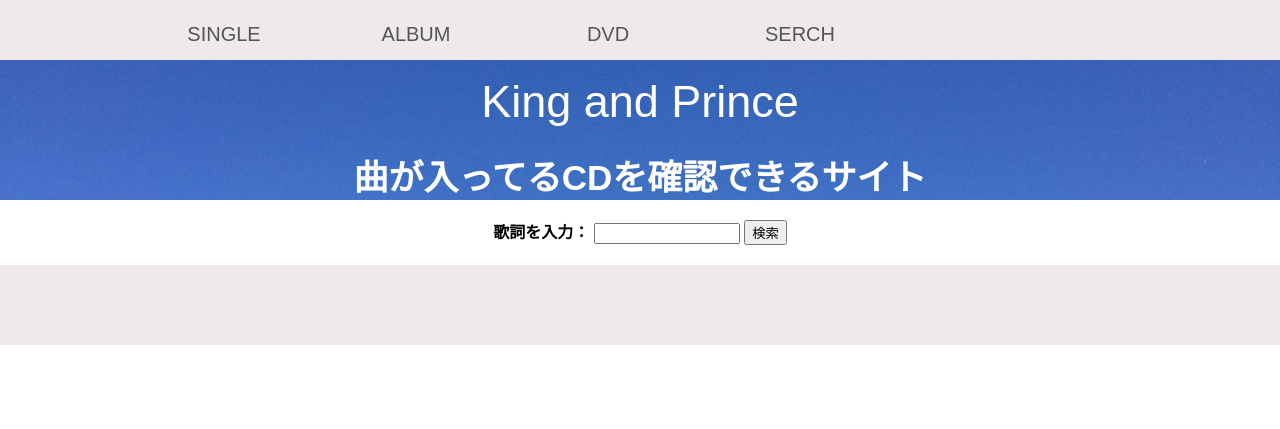
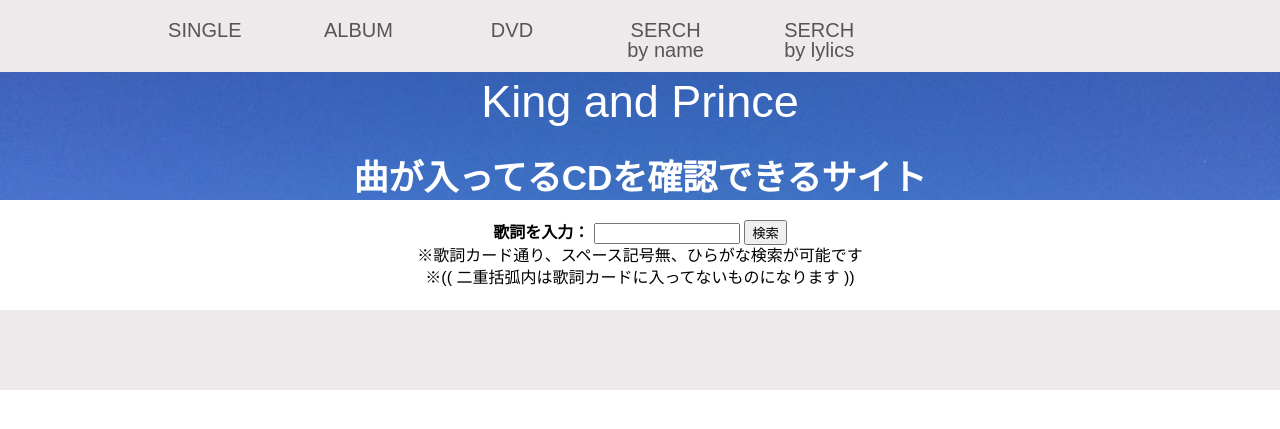
Before and after one commit to KAI-0129/kpmusiclist, a Flask app: page /serch_lylics in a window 1280 px wide. Shown: the top 429 px of the page. Run offline with Flask 2, Linux system fonts and the light colour scheme.

Commit message:
20220812_all_lylics

```diff
--- a/app.py
+++ b/app.py
@@ -61,10 +61,33 @@ def serch_lylics_post():
         print ("lylicsvalue_before:",lylicsvalue_before)
         #全角スペースを半角スペースに変換
         lylicsvalue = lylicsvalue_before.replace('　',' ')
+        #半角?を全角？に変換
+        lylicsvalue = lylicsvalue_before.replace('?','？')
+        #半角!を全角！に変換
+        lylicsvalue = lylicsvalue_before.replace('!','！')
+
         if lylicsvalue =="":
             lylicsvalue = "値を入力してください"
         elif lylicsvalue == " ":
             lylicsvalue = "スペース1つだけでは検索できません"
+        elif lylicsvalue == ",":
+            lylicsvalue = ", 1つだけでは検索できません"
+        elif lylicsvalue == "、":
+            lylicsvalue = "、1つだけでは検索できません"
+        elif lylicsvalue == "「":
+            lylicsvalue = "「1つだけでは検索できません"
+        elif lylicsvalue == "」":
+            lylicsvalue = "」1つだけでは検索できません"
+        elif lylicsvalue == "ー":
+            lylicsvalue = "ー1つだけでは検索できません"
+        elif lylicsvalue == "（":
+            lylicsvalue = "（1つだけでは検索できません"
+        elif lylicsvalue == "）":
+            lylicsvalue = "）1つだけでは検索できません"
+        elif lylicsvalue == "(":
+            lylicsvalue = "(1つだけでは検索できません"
+        elif lylicsvalue == ")":
+            lylicsvalue = ")1つだけでは検索できません"
         else:
             print ("lylicsvalue_after:",lylicsvalue)
 
@@ -73,37 +96,45 @@ def serch_lylics_post():
         c = conn.cursor()
 
         #一致している列をすべてmatch_idsにリストで入れる
+        match_idsdup = []
         match_ids = []
+
 
         #lylics_displayで検索
         c.execute("SELECT distinct music_name,lylics_by,composition_by,lylics_display FROM product_lylics WHERE lylics_display like ? ", ('%' +lylicsvalue+ '%',))
         for row in c.fetchall():
-            match_ids.append({"music_name":row[0],"lylics_by":row[1], "composition_by": row[2], "lylics_display": row[3]})
-            print ("lylics_display:",match_ids)
+            match_idsdup.append({"music_name":row[0],"lylics_by":row[1], "composition_by": row[2], "lylics_display": row[3]})
+            #print ("lylics_display:",match_ids)
 
         #lylics_displayでヒットがなければlylicsで検索
-        if not match_ids:
-            c.execute("SELECT distinct music_name,lylics_by,composition_by,lylics_display FROM product_lylics WHERE lylics like ? ", ('%' +lylicsvalue+ '%',))
-            for row in c.fetchall():
-                match_ids.append({"music_name":row[0],"lylics_by":row[1], "composition_by": row[2], "lylics_display": row[3]})
-            print ("lylics:",match_ids)
+        #if not match_ids:
+        c.execute("SELECT distinct music_name,lylics_by,composition_by,lylics_display FROM product_lylics WHERE lylics like ? ", ('%' +lylicsvalue+ '%',))
+        for row in c.fetchall():
+            match_idsdup.append({"music_name":row[0],"lylics_by":row[1], "composition_by": row[2], "lylics_display": row[3]})
+        #print ("lylics:",match_ids)
 
             #lylicsでヒットがなければlylics_kanaで検索
-            if not match_ids:
-                c.execute("SELECT distinct music_name,lylics_by,composition_by,lylics_display FROM product_lylics WHERE lylics_kana like ? ", ('%' +lylicsvalue+ '%',))
-                for row in c.fetchall():
-                    match_ids.append({"music_name":row[0],"lylics_by":row[1], "composition_by": row[2], "lylics_display": row[3]})
-                print ("lylics_kana:",match_ids)
-                c.close()
-                return render_template("/result_lylics.html",html_name=lylicsvalue,html_match_ids=match_ids)
+        #if not match_ids:
+        c.execute("SELECT distinct music_name,lylics_by,composition_by,lylics_display FROM product_lylics WHERE lylics_kana like ? ", ('%' +lylicsvalue+ '%',))
+        for row in c.fetchall():
+            match_idsdup.append({"music_name":row[0],"lylics_by":row[1], "composition_by": row[2], "lylics_display": row[3]})
+        print ("match_idsdup:",match_idsdup)
 
-            else:
-                c.close()
-                return render_template("/result_lylics.html",html_name=lylicsvalue,html_match_ids=match_ids)
+        def get_unique_list(seq):
+            seen = []
+            return [x for x in seq if x not in seen and not seen.append(x)]
 
-        else:
-            c.close()
-            return render_template("/result_lylics.html",html_name=lylicsvalue,html_match_ids=match_ids)
+        match_ids = get_unique_list(match_idsdup)
+        print ("match_ids:",match_ids)
+        # c.close()
+        #return render_template("/result_lylics.html",html_name=lylicsvalue,html_match_ids=match_ids)
+
+        #else:
+        #    c.close()
+        #    return render_template("/result_lylics.html",html_name=lylicsvalue,html_match_ids=match_ids)
+        #else:
+        c.close()
+        return render_template("/result_lylics.html",html_name=lylicsvalue,html_match_ids=match_ids)
 
 
 if __name__ == "__main__":
--- a/static/CSS/stylesheet.css
+++ b/static/CSS/stylesheet.css
@@ -37,7 +37,8 @@ body {
 }
 
 header {
-	height:60px;
+	margin-top: 0px;
+	height:72px;
 	width: 100%;
 	background-color: #eeeaec;
 	text-align: center;
@@ -57,11 +58,12 @@ header li {
 	width: 25%;
 	height:60px;
 	transition:0.2s;
+	line-height:1;
 }
 
 header li:hover{
 	color:crimson;
-	font-size: 30px;
+	font-size: 25px;
 }
 
 .open{
--- a/static/CSS/stylesheet_sp.css
+++ b/static/CSS/stylesheet_sp.css
@@ -36,7 +36,7 @@ body {
 }
 
 header {
-	height:45px;
+	height:55px;
 	width: 100%;
 	background-color: #eeeaec;
 	text-align: center;
@@ -54,13 +54,14 @@ header ul {
 header li {
 	color: #555;
 	width: 25%;
-	height:20px;
+	height:19px;
 	transition:0.2s;
+	line-height:1;
 }
 
 header li:hover{
 	color:crimson;
-	font-size: 25px;
+	font-size: 23px;
 }
 
 .open{
--- a/templates/base.html
+++ b/templates/base.html
@@ -12,20 +12,6 @@
 	<link rel="stylesheet" type="text/css" media="screen and ( min-width:769px )" href="../static/css/stylesheet.css">
 	<link rel="stylesheet" type="text/css" media="screen and ( max-width:768px )" href="../static/css/stylesheet_sp.css">
 
-    <!--
-        <title>Music list of King and Prince </title>
-    -->
-
-
-    <!-- Global site tag (gtag.js) - Google Analytics
-    <script async src="https://www.googletagmanager.com/gtag/js?id=G-ZF7EK5T707"></script>
-    <script>
-        window.dataLayer = window.dataLayer || [];
-        function gtag(){dataLayer.push(arguments);}
-        gtag('js', new Date());
-        gtag('config', 'G-ZF7EK5T707');
-    </script>
-     -->
 
 </head>
 
@@ -35,7 +21,8 @@
             <li><a href="/">SINGLE</a></li>
             <li><a href="/album">ALBUM</a></li>
             <li><a href="/dvd">DVD</a></li>
-            <li><a href="/serch_music">SERCH</a></li>
+            <li><a href="/serch_music">SERCH<br>by name</a></li>
+            <li><a href="/serch_lylics">SERCH<br>by lylics</a></li>
         </ul>
     </header>
     <section id="sec1">
--- a/templates/serch_lylics.html
+++ b/templates/serch_lylics.html
@@ -2,18 +2,6 @@
 {% block content %}
 
 <title>Music list of King and Prince LYLICS</title>
-
-<!-- Global site tag (gtag.js) - Google Analytics -->
-
-<!--
-<script async src="https://www.googletagmanager.com/gtag/js?id=G-ZF7EK5T707"></script>
-<script>
-    window.dataLayer = window.dataLayer || [];
-    function gtag(){dataLayer.push(arguments);}
-    gtag('js', new Date());
-    gtag('config', 'G-ZF7EK5T707');
-</script>
- -->
 
 <link rel="stylesheet" type="text/css" media="screen and ( min-width:769px )" href="../static/CSS/stylesheet.css">
 <link rel="stylesheet" type="text/css" media="screen and ( max-width:768px )" href="../static/CSS/stylesheet_sp.css">
@@ -27,6 +15,8 @@
                     <input type="text" name="inputed_lylics" class="inputBox">
                     <input type="hidden" name="tpl" value="include/result_rylics.html" />
                     <input class="btn inputBtn" type="submit" value="検索" name="save">
+                    <div class="formId formTitle">※歌詞カード通り、スペース記号無、ひらがな検索が可能です</div>
+                    <div class="formId formTitle">※(( 二重括弧内は歌詞カードに入ってないものになります ))　</div>
                 </form>
         </section>
 
```
Also changed, not shown: templates/result_lylics.html (+2 -10 lines), KP_MusicList.db.
